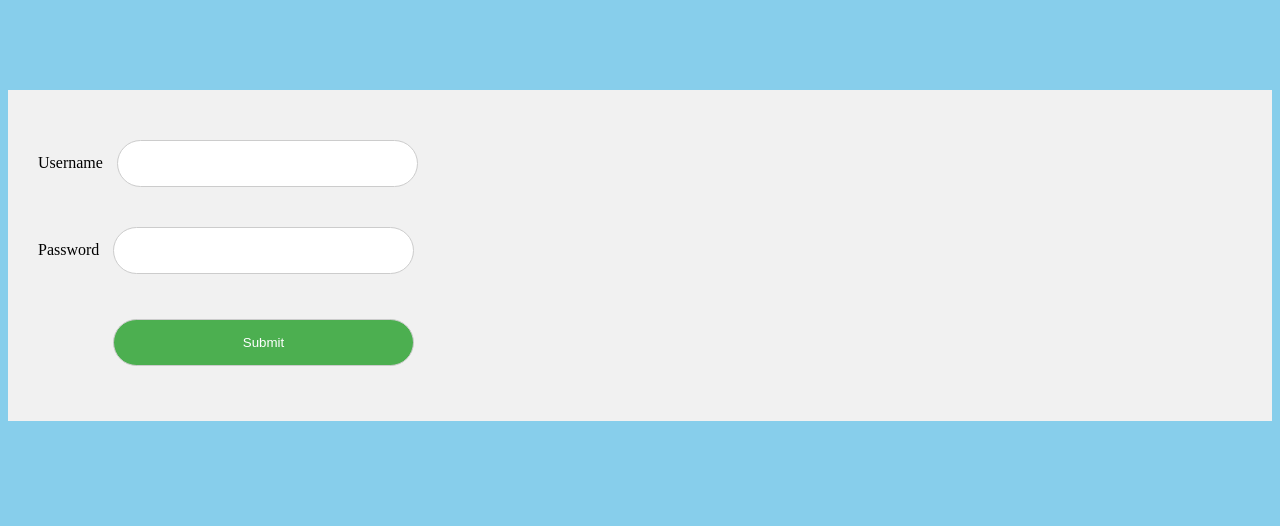
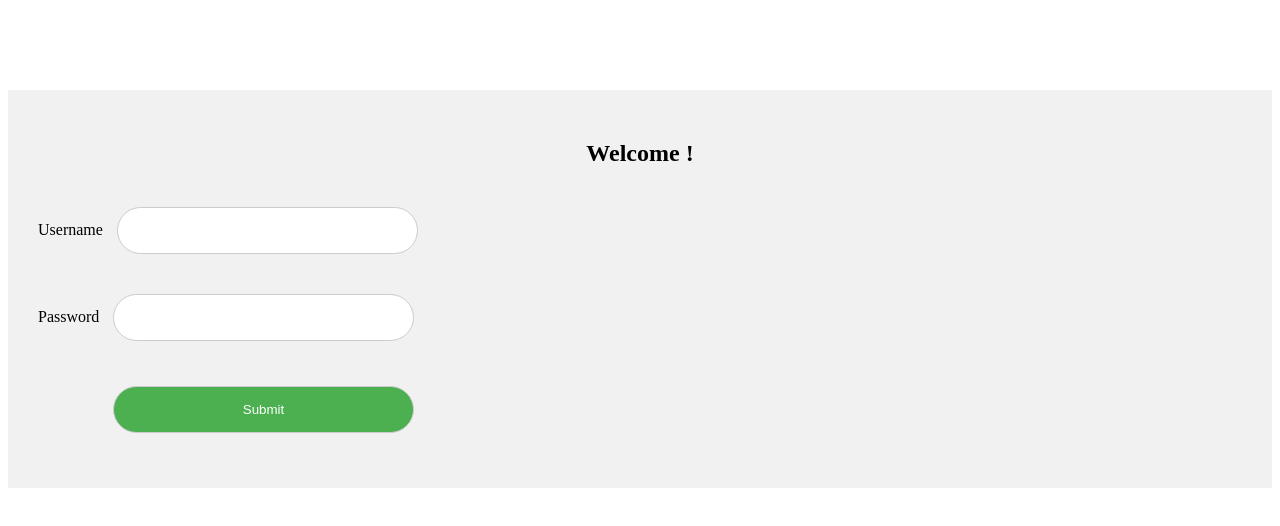
Before and after one commit to Prashanth479/Resume, a plain HTML site: page index.html in a window 1280 px wide. Drawn offline with Linux system fonts and the light colour scheme.

Commit message:
Update index.html

```diff
--- a/index.html
+++ b/index.html
@@ -6,8 +6,9 @@
     <title>Document</title>
     <link rel="stylesheet" href="resume.css">
 </head>
-<body bgcolor="skyblue">
+<body>
     <div class="container">
+          <h2 style="text-align: center;">Welcome !</h2>
         <form action="main.html">
           <label for="usrname">Username</label>
           <input type="text" id="username" name="username" required>
```
